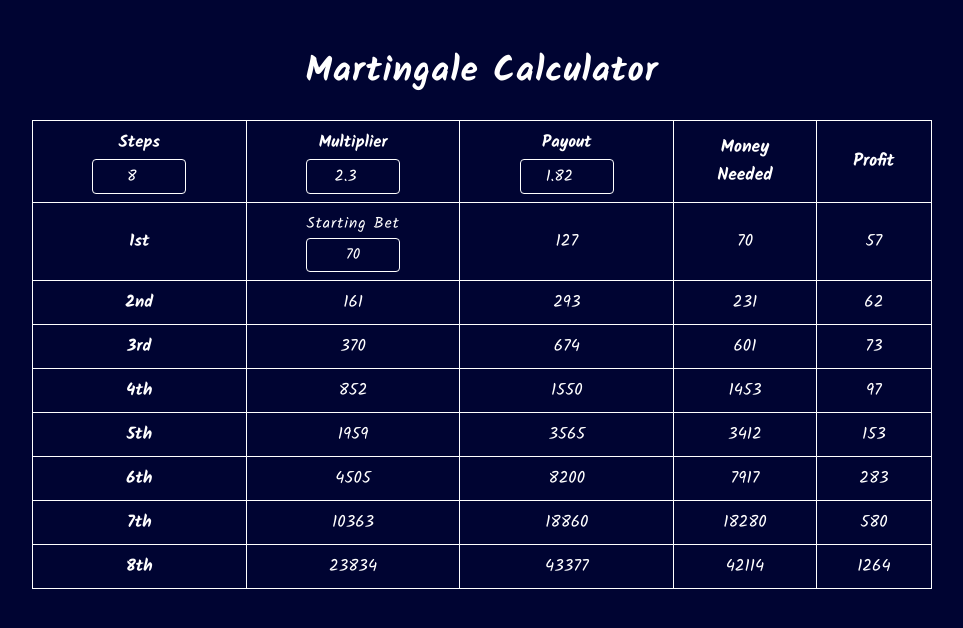
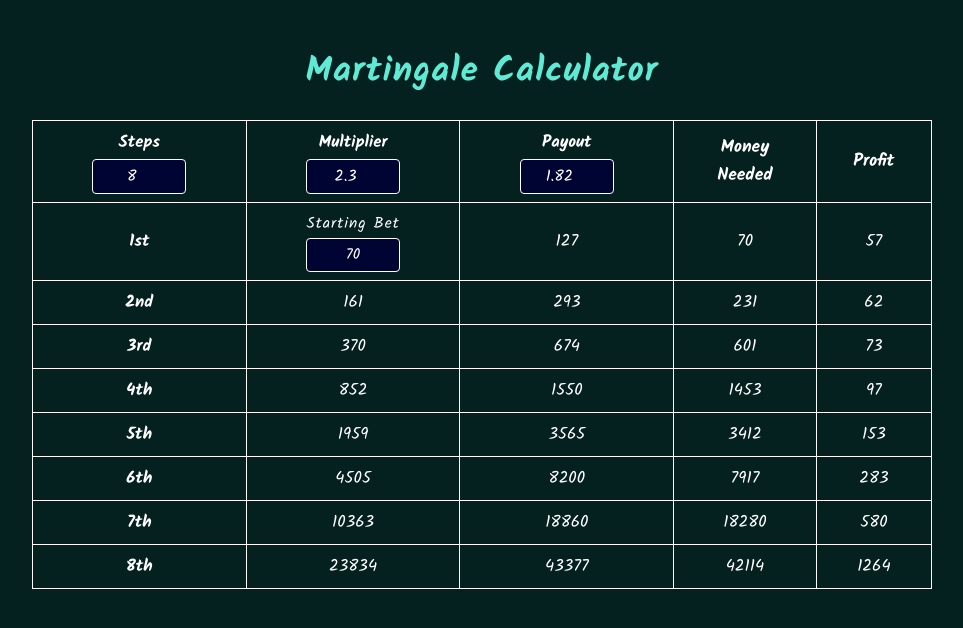
Before and after one commit to 888znq/MTG, a plain HTML site: page index.html in a window 1280 px wide. Shown: the whole page, without its empty margins (158-1121 px from the left). Drawn offline with Linux system fonts and the light colour scheme.

Commit message:
Gemini patch via patch-bridge

```diff
--- a/index.html
+++ b/index.html
@@ -7,7 +7,7 @@
   <link href="https://fonts.googleapis.com/css2?family=Kalam:wght@400;700&display=swap" rel="stylesheet">
   <style>
     body {
-      background: #000432; /* Updated dark navy background */
+      background: #04201f; /* Dark teal background */
       color: #ffffff;      /* White text */
       font-family: 'Kalam', cursive, 'Segoe UI', sans-serif;
       margin: 0;
@@ -18,7 +18,7 @@
       text-align: center;
       font-size: 2em;
       margin-bottom: 20px;
-      color: #ffffff; /* White heading */
+      color: #5eead4; /* Teal heading */
       letter-spacing: 1px;
     }
     .container {
```
